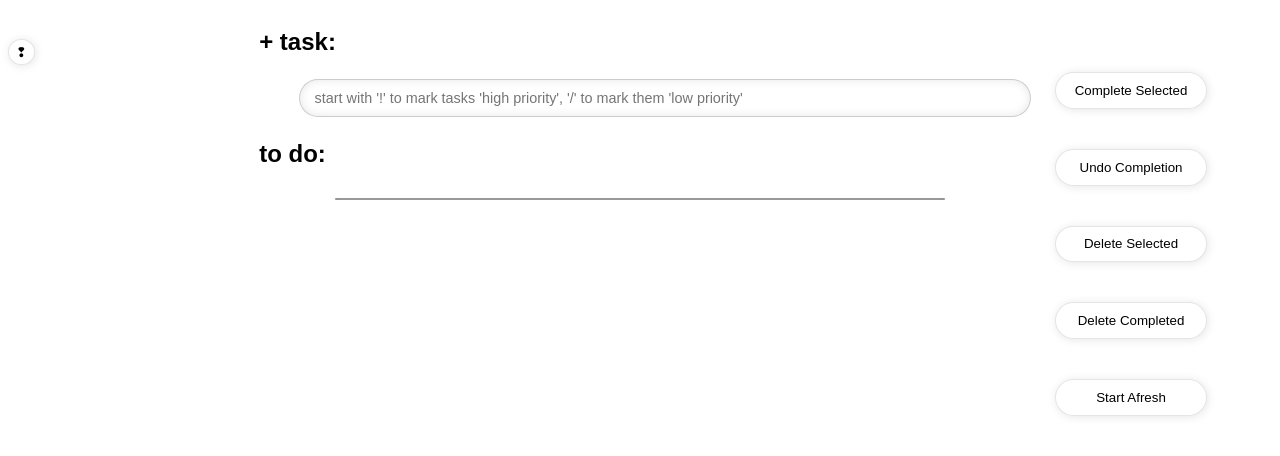
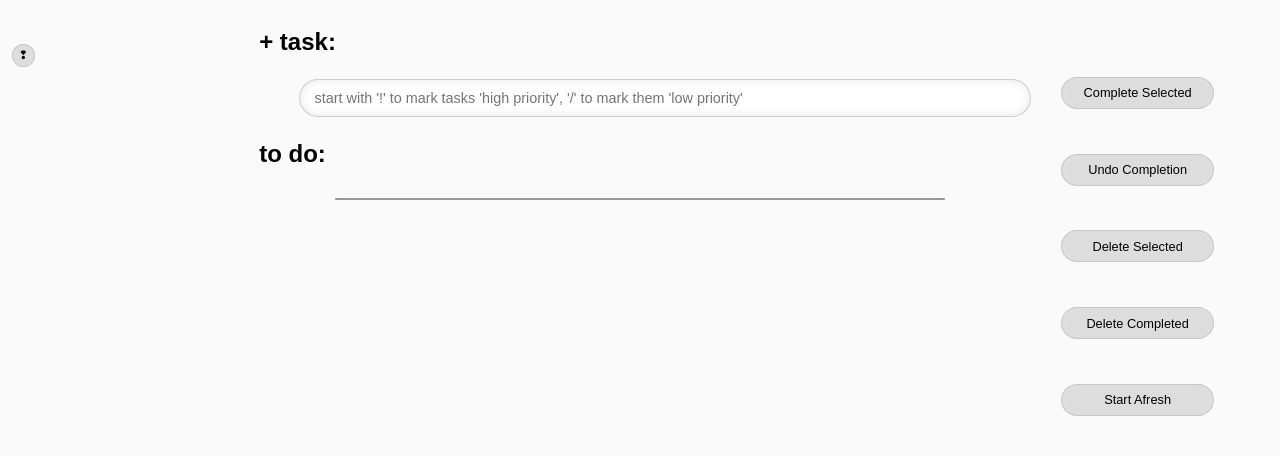
Before and after one commit to dhananjayhegde/todo, a plain HTML site: page index.html in a window 1280 px wide. Drawn offline with Linux system fonts and the light colour scheme.

Commit message:
update button and body styles

```diff
--- a/css/style.css
+++ b/css/style.css
@@ -1,6 +1,7 @@
 body{
 	font-family: arial;
 	font-weight: 300;
+	background-color: rgba(218, 218, 214, 0.12);
 }
 
 .flex-container-main{
@@ -54,16 +55,6 @@ body{
 	width: 100%;
 	align-self: flex-start;
 }
-/*
-.todo-list-item{
-	list-style-type: none;
-	border: 1px solid #ccc;
-	border-radius: 5px;
-	padding: 5px;
-	margin: 5px;
-	box-shadow: 1px 2px 10px 0px rgba(0, 0, 0, 0.3);
-}*/
-
 .todo-list-item:hover{
 	background-color: #f4d1d1;
 }
@@ -107,19 +98,20 @@ body{
 button{
 	border-radius: 2em;
 	border: 1px solid rgba(0, 0, 0, 0.1);
-	box-shadow: 1px 1px 10px rgba(0, 0, 0, 0.1);
+	box-shadow: inset 1px 1px 10px rgba(255, 255, 255, 0.1);
 	outline: none;
-	width: 60%;
-	height: 2.3rem;
+	width: 12em;
+	height: 2.5em;
 	font-family: arial;
 	font-weight: 500;
-	background-color: #fff;
-	margin-top:40px;
-	margin-left:20px;
+	font-size: 0.8em;
+	background-color: #ddd;
+	margin-top:3.5em;
+	margin-left:2em;
 }
 
-button:active{
-	background-color: #ccc;
+button:hover{
+	background-color: #aaa;
 }
 /* left and right side bar styles*/
 .flex-container-sidebar{
```
